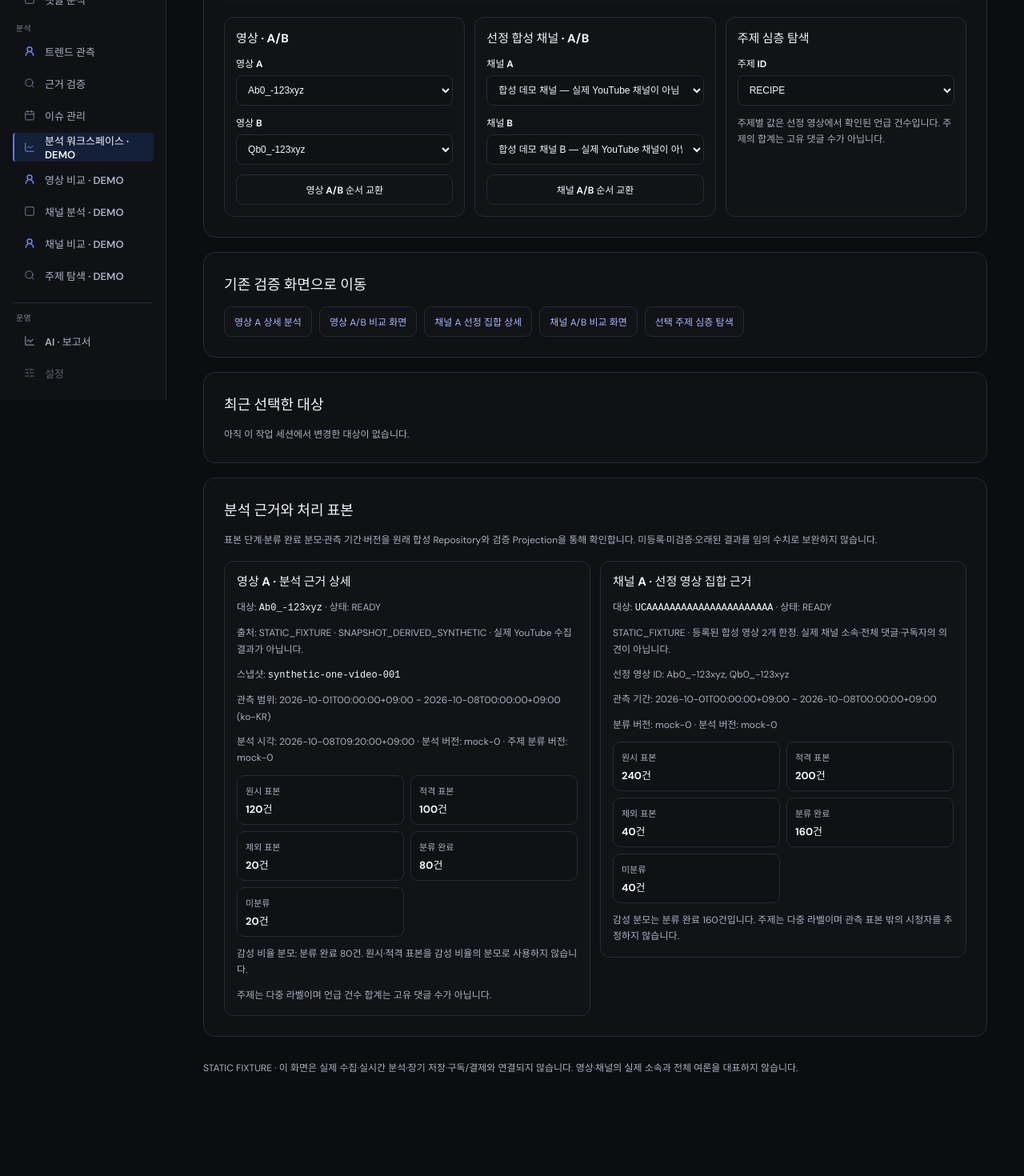
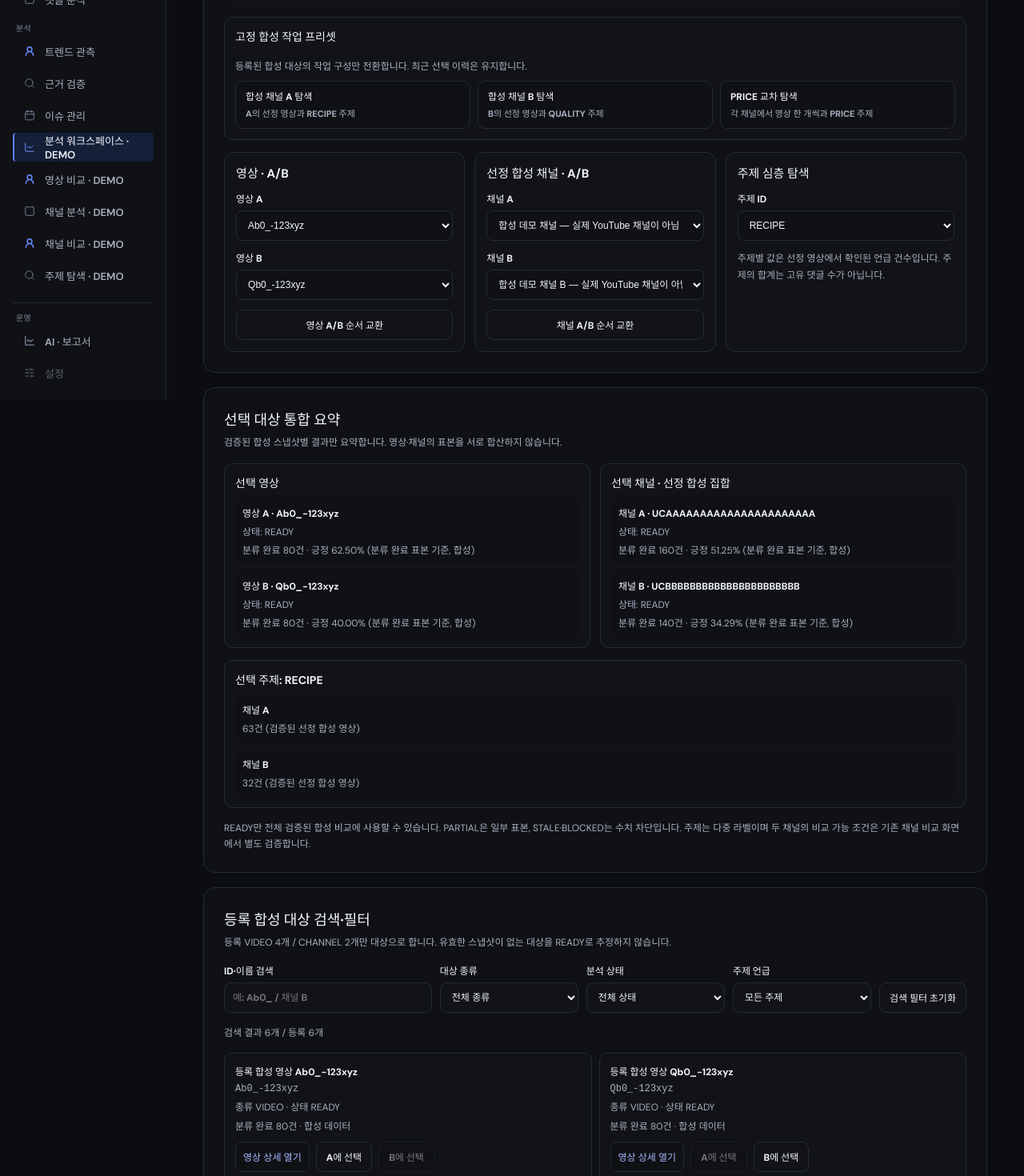
Before and after one commit to Choi1999/YOUTOPIA, a React (Vite) app in the folder frontend/: page /analysis/youtube/workspace in a window 1280 px wide. Shown: the part 300-1770 px from the top of the page at 80% size. Before the commit the page ends 1675 px from the top, so only its background shows below. Built offline with nearby package versions, Linux system fonts and the light colour scheme.

Commit message:
feat(YU-55): integrate discovery, presets, and workspace return navigation

```diff
--- a/frontend/src/layouts/AppShell.tsx
+++ b/frontend/src/layouts/AppShell.tsx
@@ -1,4 +1,4 @@
-import { NavLink, Outlet } from "react-router-dom";
+import { NavLink, Outlet, useLocation } from "react-router-dom";
 
 import brandDark from "../assets/navigation/brand.svg";
 import brandLight from "../assets/navigation/brand-light.svg";
@@ -109,6 +109,9 @@ function NavigationItem({
  */
 export function AppShell() {
   const reportRoute = getRoute("YU-12");
+  const { pathname } = useLocation();
+  const showWorkspaceReturn = pathname.startsWith("/analysis/youtube/") &&
+    pathname !== "/analysis/youtube/workspace";
 
   return (
     <div className="app-shell">
@@ -157,6 +160,14 @@ export function AppShell() {
         </div>
       </aside>
       <main className="app-main" id="main-content" tabIndex={-1}>
+        {showWorkspaceReturn && (
+          <nav className="analysis-workspace-return" aria-label="분석 워크스페이스 복귀">
+            <NavLink to="/analysis/youtube/workspace">
+              통합 분석 워크스페이스로 돌아가기
+            </NavLink>
+            <span>기존 선택은 브라우저 탭의 유효한 임시 세션에서 복원합니다.</span>
+          </nav>
+        )}
         <Outlet />
       </main>
     </div>
--- a/frontend/src/pages/analysis/AnalysisWorkspacePage.tsx
+++ b/frontend/src/pages/analysis/AnalysisWorkspacePage.tsx
@@ -2,6 +2,8 @@ import { useState } from "react";
 import { Link, useLocation } from "react-router-dom";
 
 import { demoChannelSelections } from "../../features/analysis/data/demoChannelSelection";
+import { WorkspaceDiscoveryPanels } from "../../features/analysis-workspace/WorkspaceDiscoveryPanels";
+import { applyWorkspacePreset, WORKSPACE_PRESETS } from "../../features/analysis-workspace/analysisWorkspacePresets";
 import { withoutAllowedUtmTracking } from "../../features/analysis-target/analysisQueryTracking";
 import {
   ANALYSIS_WORKSPACE_SESSION_KEY,
@@ -137,7 +139,7 @@ export function AnalysisWorkspacePage() {
   return (
     <div className="product-screen analysis-workspace">
       <header className="product-heading">
-        <p className="analysis-workspace__eyebrow">YOUTOPIA · YU-50~52 · STATIC FIXTURE</p>
+        <p className="analysis-workspace__eyebrow">YOUTOPIA · YU-50~55 · STATIC FIXTURE</p>
         <h1>통합 분석 워크스페이스</h1>
         <p>영상·채널·주제 분석을 하나의 작업 흐름으로 연결합니다.
           등록된 합성 샘플에만 적용되며 실제 YouTube 댓글을 조회하지 않습니다.</p>
@@ -155,6 +157,22 @@ export function AnalysisWorkspacePage() {
           </div>
         </div>
         <p role="status" className="analysis-workspace__feedback">{feedback}</p>
+        <section className="analysis-workspace__presets" aria-label="작업 구성 프리셋">
+          <h3>고정 합성 작업 프리셋</h3>
+          <p>등록된 합성 대상의 작업 구성만 전환합니다. 최근 선택 이력은 유지합니다.</p>
+          <div className="analysis-workspace__preset-options">
+            {WORKSPACE_PRESETS.map(preset => (
+              <button key={preset.id} type="button" onClick={() => {
+                const next = applyWorkspacePreset(session, preset.id);
+                if (next) persist(next);
+                else setFeedback("허용되지 않는 프리셋입니다. 작업 구성을 변경하지 않았습니다.");
+              }}>
+                <strong>{preset.label}</strong>
+                <span>{preset.description}</span>
+              </button>
+            ))}
+          </div>
+        </section>
 
         <div className="analysis-workspace__grid">
           <section className="analysis-workspace__group" aria-label="영상 선택">
@@ -215,6 +233,8 @@ export function AnalysisWorkspacePage() {
         </div>
       </section>
 
+      <WorkspaceDiscoveryPanels session={session} onSelect={selectPair} />
+
       <section className="analysis-workspace__panel" aria-label="통합 분석 바로가기">
         <h2>기존 검증 화면으로 이동</h2>
         <nav className="analysis-workspace__links" aria-label="분석 바로가기">
--- a/frontend/src/pages/analysis/analysis-workspace.css
+++ b/frontend/src/pages/analysis/analysis-workspace.css
@@ -112,3 +112,102 @@
     grid-template-columns: minmax(0,1fr);
   }
 }
+
+/* YU-53~55 overview, catalogue and temporary demo preset improvements. */
+.analysis-workspace__summary-grid {
+  display: grid; grid-template-columns: repeat(2,minmax(0,1fr)); gap: 12px;
+}
+.analysis-workspace__summary-grid > div,
+.analysis-workspace__topic-summary,
+.analysis-workspace__presets {
+  border: 1px solid var(--border-default); border-radius: 11px;
+  background: var(--bg-subtle); padding: 13px; min-width: 0;
+}
+.analysis-workspace__summary-grid h3,
+.analysis-workspace__topic-summary h3,
+.analysis-workspace__presets h3 {
+  margin: 0 0 10px; font-size: 14px; color: var(--text-primary);
+}
+.analysis-workspace__summary-grid ul,
+.analysis-workspace__topic-summary ul,
+.analysis-workspace__catalog {
+  list-style: none; padding: 0; margin: 0; display: grid; gap: 9px;
+}
+.analysis-workspace__summary-grid li,
+.analysis-workspace__topic-summary li {
+  display: grid; gap: 5px; font-size: 12px;
+  color: var(--text-secondary); padding: 9px;
+  background: var(--bg-surface); border-radius: 8px;
+}
+.analysis-workspace__summary-grid strong,
+.analysis-workspace__topic-summary strong { color: var(--text-primary); overflow-wrap:anywhere; }
+.analysis-workspace__filters {
+  display: grid;
+  grid-template-columns: minmax(140px,1.5fr) repeat(3,minmax(100px,1fr)) auto;
+  gap: 10px; align-items: end;
+}
+.analysis-workspace__filters label {
+  display: grid; gap: 6px; min-width: 0;
+  color: var(--text-primary); font-size: 12px; font-weight: 700;
+}
+.analysis-workspace__filters input,
+.analysis-workspace__filters select {
+  min-width:0; width:100%; padding:10px;
+  border:1px solid var(--border-default);
+  background: var(--bg-subtle); color: var(--text-primary);
+  border-radius:9px; font-size:12px;
+}
+.analysis-workspace__catalog { grid-template-columns: repeat(2,minmax(0,1fr)); }
+.analysis-workspace__catalog li {
+  display: grid; gap: 11px; min-width:0;
+  border: 1px solid var(--border-default); border-radius: 10px;
+  padding: 13px; background: var(--bg-subtle);
+}
+.analysis-workspace__catalog li>div:first-child {
+  display:grid; gap:6px; min-width:0; font-size:12px;
+  color:var(--text-secondary);
+}
+.analysis-workspace__catalog strong { color:var(--text-primary); }
+.analysis-workspace__catalog code { overflow-wrap:anywhere; }
+.analysis-workspace__catalog-actions {
+  display:flex; flex-wrap:wrap; gap:8px; align-items:center;
+}
+.analysis-workspace__catalog-actions a {
+  color:var(--text-link); text-decoration:none;
+  padding:9px; border:1px solid var(--border-default);
+  border-radius:8px; background: var(--bg-surface); font-size:12px;
+}
+.analysis-workspace__presets { display:grid; gap:8px; }
+.analysis-workspace__preset-options {
+  display:grid; grid-template-columns: repeat(3,minmax(0,1fr)); gap:9px;
+}
+.analysis-workspace__preset-options button {
+  min-width:0; display:grid; gap:6px; text-align:left;
+  background:var(--bg-surface);
+}
+.analysis-workspace__preset-options button span {
+  color:var(--text-secondary); font-size:11px; line-height:1.45;
+}
+.analysis-workspace-return {
+  display:flex; flex-wrap:wrap; gap:8px 14px;
+  align-items:center; padding:12px 16px;
+  margin:0 0 14px;
+  background:var(--bg-surface); border:1px solid var(--border-default);
+  border-radius:11px; font-size:12px; color:var(--text-secondary);
+}
+.analysis-workspace-return a { color:var(--text-link); font-weight:750; }
+.analysis-workspace-return a:focus-visible {
+  outline:2px solid var(--accent-primary); outline-offset:2px;
+}
+@media(max-width:1080px) {
+  .analysis-workspace__filters { grid-template-columns:repeat(2,minmax(0,1fr)); }
+  .analysis-workspace__filters button { justify-self:start; }
+}
+@media(max-width:750px) {
+  .analysis-workspace__summary-grid,
+  .analysis-workspace__catalog,
+  .analysis-workspace__preset-options { grid-template-columns:minmax(0,1fr); }
+}
+@media(max-width:430px) {
+  .analysis-workspace__filters {grid-template-columns:minmax(0,1fr);}
+}
```
Also changed, not shown: 2 other files (tests, documents, lock files or other folders).
